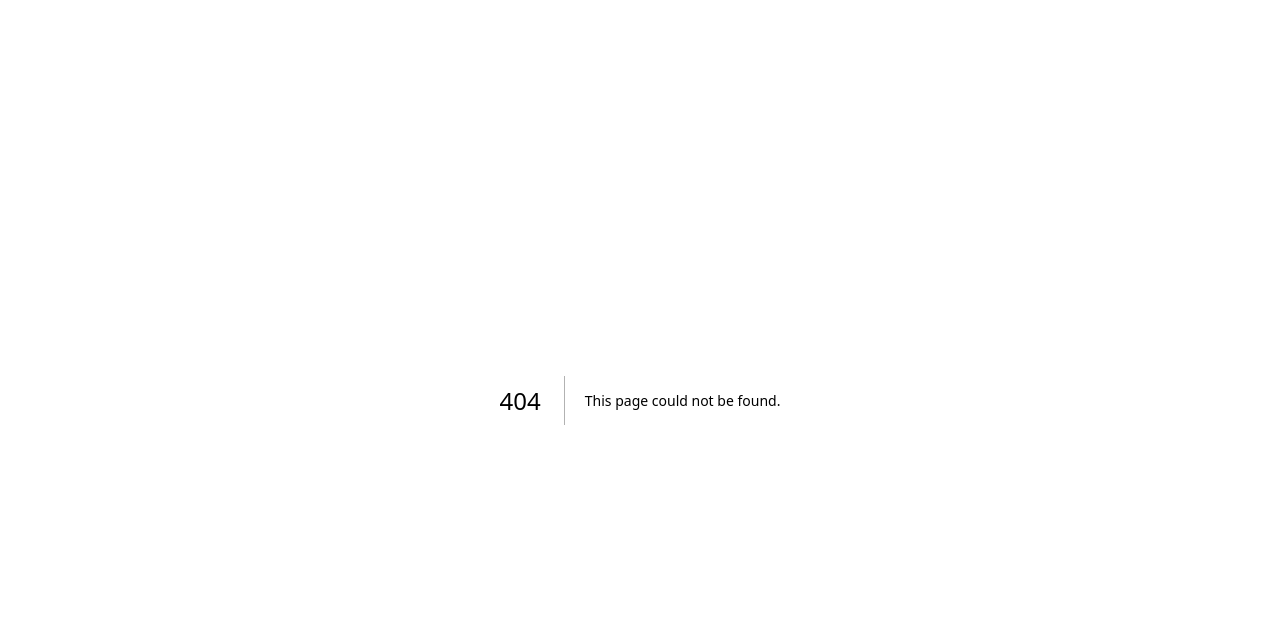
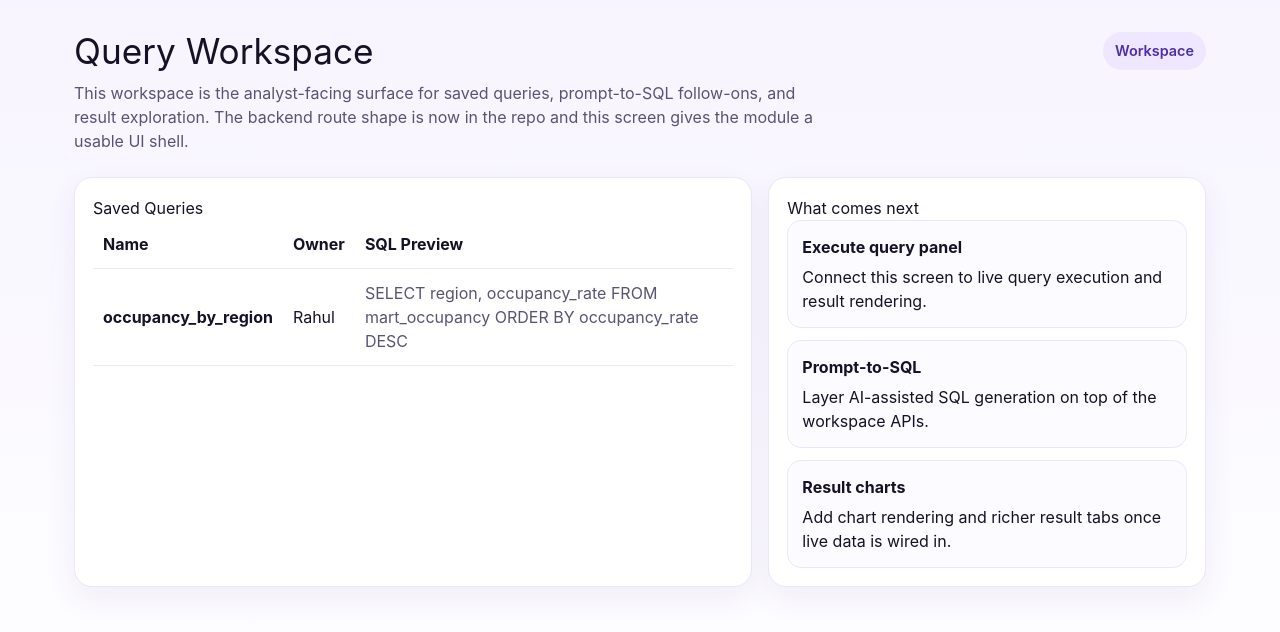
Before and after one commit to rrahul0904/Rahul-Singh, a Next.js app in the folder apps/web/: page /workspace in a window 1280 px wide. Before the commit this address had no page. Shown: the top 632 px of the page. Built offline with nearby package versions, Linux system fonts and the light colour scheme; no server answers.

Commit message:
Add query workspace screen

```diff
--- /dev/null
+++ b/apps/web/app/workspace/page.tsx
@@ -0,0 +1,64 @@
+import { getSavedQueries } from "../../lib/workspaceClient";
+
+export default async function WorkspacePage() {
+  const queries = await getSavedQueries();
+
+  return (
+    <main style={{ minHeight: "100vh", background: "linear-gradient(180deg, #f7f4ff 0%, #ffffff 100%)", color: "#161126" }}>
+      <div style={{ maxWidth: 1180, margin: "0 auto", padding: "32px 24px 56px" }}>
+        <section style={{ display: "flex", justifyContent: "space-between", gap: 16, alignItems: "flex-start", marginBottom: 24 }}>
+          <div>
+            <h1 style={{ margin: 0, fontSize: "2.2rem", lineHeight: 1.1 }}>Query Workspace</h1>
+            <p style={{ marginTop: 10, color: "#5a5374", maxWidth: 760 }}>
+              This workspace is the analyst-facing surface for saved queries, prompt-to-SQL follow-ons, and result
+              exploration. The backend route shape is now in the repo and this screen gives the module a usable UI shell.
+            </p>
+          </div>
+          <div style={{ display: "inline-flex", padding: "8px 12px", borderRadius: 999, background: "#efe7ff", color: "#4d2fa9", fontWeight: 600, fontSize: "0.9rem" }}>Workspace</div>
+        </section>
+
+        <section style={{ display: "grid", gridTemplateColumns: "1.55fr 1fr", gap: 16 }}>
+          <div style={{ background: "#ffffff", border: "1px solid #ece5fb", borderRadius: 18, padding: 18, boxShadow: "0 12px 30px rgba(87, 59, 155, 0.08)" }}>
+            <h2>Saved Queries</h2>
+            <table style={{ width: "100%", borderCollapse: "collapse" }}>
+              <thead>
+                <tr>
+                  <th style={{ textAlign: "left", padding: "12px 10px", borderBottom: "1px solid #eee7fb" }}>Name</th>
+                  <th style={{ textAlign: "left", padding: "12px 10px", borderBottom: "1px solid #eee7fb" }}>Owner</th>
+                  <th style={{ textAlign: "left", padding: "12px 10px", borderBottom: "1px solid #eee7fb" }}>SQL Preview</th>
+                </tr>
+              </thead>
+              <tbody>
+                {queries.map((query) => (
+                  <tr key={query.id}>
+                    <td style={{ padding: "12px 10px", borderBottom: "1px solid #eee7fb", fontWeight: 700 }}>{query.name}</td>
+                    <td style={{ padding: "12px 10px", borderBottom: "1px solid #eee7fb" }}>{query.owner}</td>
+                    <td style={{ padding: "12px 10px", borderBottom: "1px solid #eee7fb", color: "#5a5374" }}>{query.sql_text}</td>
+                  </tr>
+                ))}
+              </tbody>
+            </table>
+          </div>
+
+          <div style={{ background: "#ffffff", border: "1px solid #ece5fb", borderRadius: 18, padding: 18, boxShadow: "0 12px 30px rgba(87, 59, 155, 0.08)" }}>
+            <h2>What comes next</h2>
+            <div style={{ display: "flex", flexDirection: "column", gap: 12 }}>
+              <div style={{ border: "1px solid #ece5fb", borderRadius: 14, padding: 14, background: "#fcfbff" }}>
+                <strong>Execute query panel</strong>
+                <div style={{ marginTop: 6 }}>Connect this screen to live query execution and result rendering.</div>
+              </div>
+              <div style={{ border: "1px solid #ece5fb", borderRadius: 14, padding: 14, background: "#fcfbff" }}>
+                <strong>Prompt-to-SQL</strong>
+                <div style={{ marginTop: 6 }}>Layer AI-assisted SQL generation on top of the workspace APIs.</div>
+              </div>
+              <div style={{ border: "1px solid #ece5fb", borderRadius: 14, padding: 14, background: "#fcfbff" }}>
+                <strong>Result charts</strong>
+                <div style={{ marginTop: 6 }}>Add chart rendering and richer result tabs once live data is wired in.</div>
+              </div>
+            </div>
+          </div>
+        </section>
+      </div>
+    </main>
+  );
+}
```
